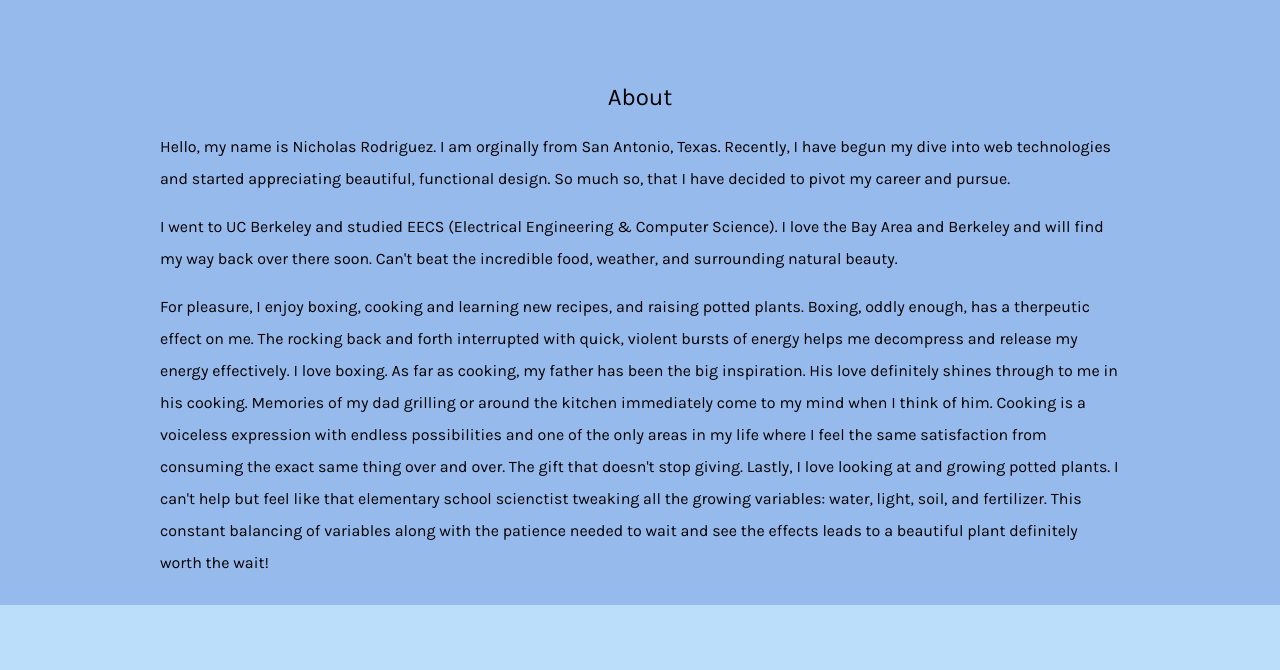
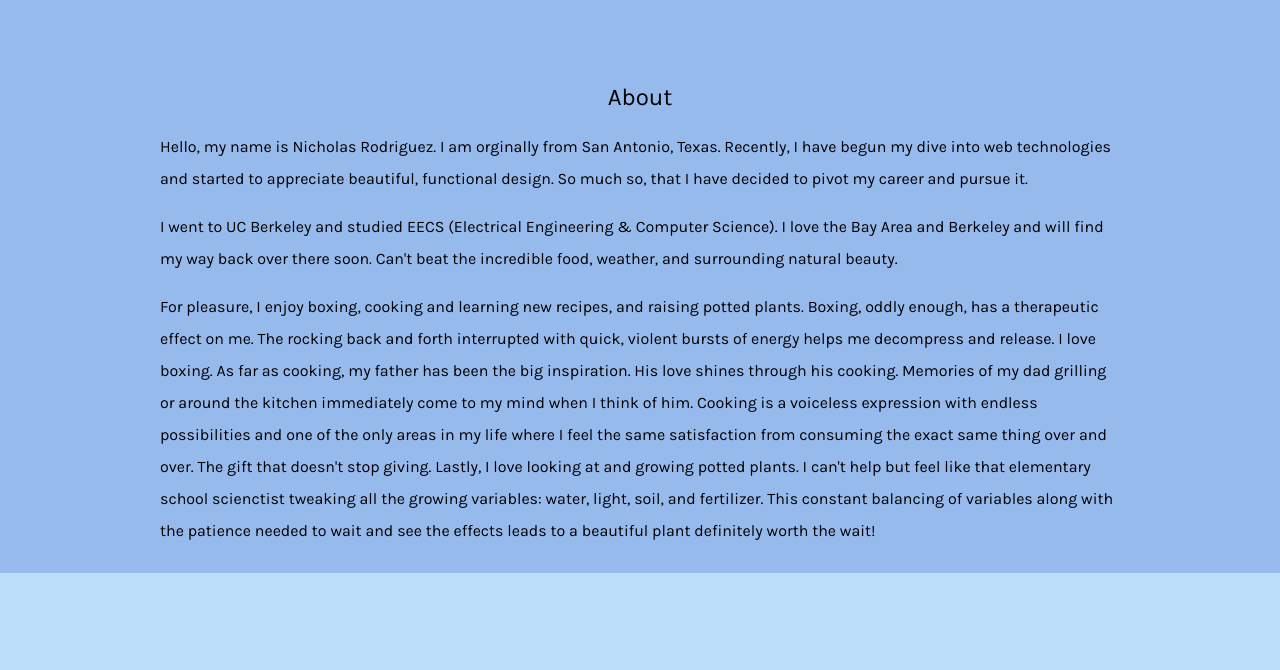
Before and after one commit to nickjrod/Home-Page, a website: page public/html/index.html in a window 1280 px wide. Shown: the part 780-1450 px from the top of the page. Drawn offline with Linux system fonts and the light colour scheme.

Commit message:
fixed typos in text

```diff
--- a/public/html/index.html
+++ b/public/html/index.html
@@ -51,13 +51,13 @@
 				About
 				</h2>
 				<p>
-					Hello, my name is Nicholas Rodriguez. I am orginally from San Antonio, Texas. Recently, I have begun my dive into web technologies and started appreciating beautiful, functional design. So much so, that I have decided to pivot my career and pursue.
+					Hello, my name is Nicholas Rodriguez. I am orginally from San Antonio, Texas. Recently, I have begun my dive into web technologies and started to appreciate beautiful, functional design. So much so, that I have decided to pivot my career and pursue it.
 				</p>
 				<p>
 					I went to UC Berkeley and studied EECS (Electrical Engineering & Computer Science). I love the Bay Area and Berkeley and will find my way back over there soon. Can't beat the incredible food, weather, and surrounding natural beauty.
 				</p>
 				<p>
-					For pleasure, I enjoy boxing, cooking and learning new recipes, and raising potted plants. Boxing, oddly enough, has a therpeutic effect on me. The rocking back and forth interrupted with quick, violent bursts of energy helps me decompress and release my energy effectively. I love boxing. As far as cooking, my father has been the big inspiration. His love definitely shines through to me in his cooking. Memories of my dad grilling or around the kitchen immediately come to my mind when I think of him. Cooking is a voiceless expression with endless possibilities and one of the only areas in my life where I feel the same satisfaction from consuming the exact same thing over and over. The gift that doesn't stop giving. Lastly, I love looking at and growing potted plants. I can't help but feel like that elementary school scienctist tweaking all the growing variables: water, light, soil, and fertilizer. This constant balancing of variables along with the patience needed to wait and see the effects leads to a beautiful plant definitely worth the wait!
+					For pleasure, I enjoy boxing, cooking and learning new recipes, and raising potted plants. Boxing, oddly enough, has a therapeutic effect on me. The rocking back and forth interrupted with quick, violent bursts of energy helps me decompress and release. I love boxing. As far as cooking, my father has been the big inspiration. His love shines through his cooking. Memories of my dad grilling or around the kitchen immediately come to my mind when I think of him. Cooking is a voiceless expression with endless possibilities and one of the only areas in my life where I feel the same satisfaction from consuming the exact same thing over and over. The gift that doesn't stop giving. Lastly, I love looking at and growing potted plants. I can't help but feel like that elementary school scienctist tweaking all the growing variables: water, light, soil, and fertilizer. This constant balancing of variables along with the patience needed to wait and see the effects leads to a beautiful plant definitely worth the wait!
 				</p>
 			</div>
 		</div>
```
